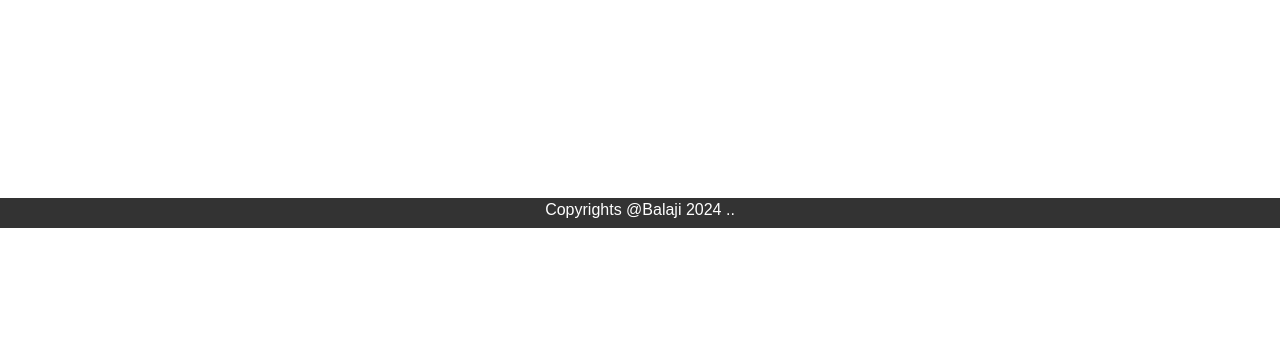
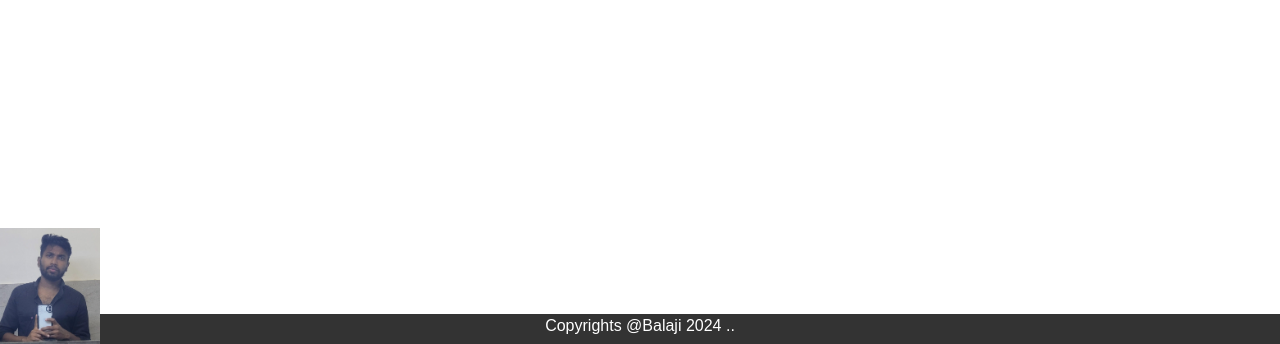
Before and after one commit to ArunBalaji412/bootstrap, a plain HTML site: page index.html in a window 1280 px wide. Shown: the part 4204-4548 px from the top of the page. Before the commit the page ends 4432 px from the top, so only its background shows below. Drawn offline with nearby package versions, Linux system fonts and the light colour scheme.

Commit message:
add my img

```diff
--- a/index.html
+++ b/index.html
@@ -335,6 +335,10 @@ Types of organic foods available in Australia include fruit and vegetables, drie
 </section>
 
 
+
+  <img src="./my img.jpg" class="img-fluid" style="height: 100x; width: 100px;" alt="">
+
+
 <footer>
   Copyrights @Balaji 2024 ..
 </footer>
@@ -343,5 +347,7 @@ Types of organic foods available in Australia include fruit and vegetables, drie
 
     <script src="https://cdn.jsdelivr.net/npm/@popperjs/core@2.9.2/dist/umd/popper.min.js" ></script>
 <script src="https://cdn.jsdelivr.net/npm/bootstrap@5.0.2/dist/js/bootstrap.min.js" ></script>
+
+
 </body>
 </html>
```
Also changed, not shown: my img.jpg (added).
